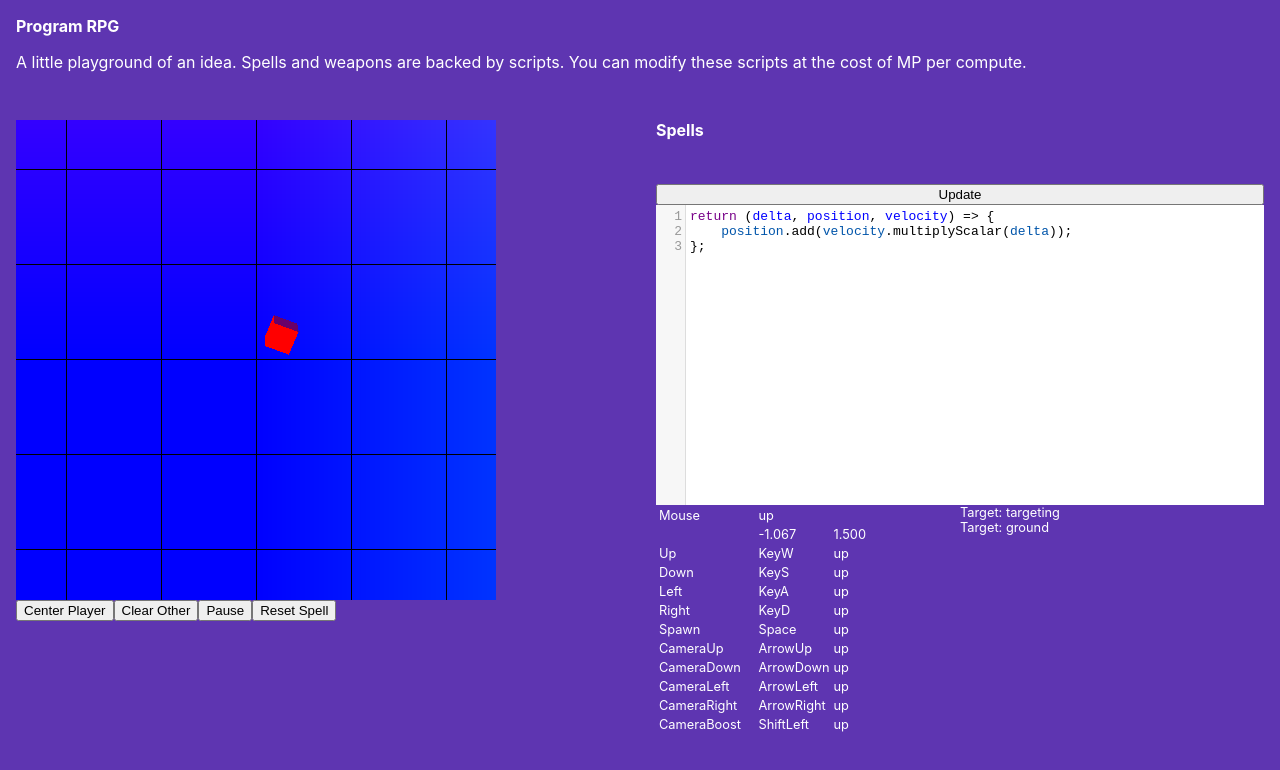
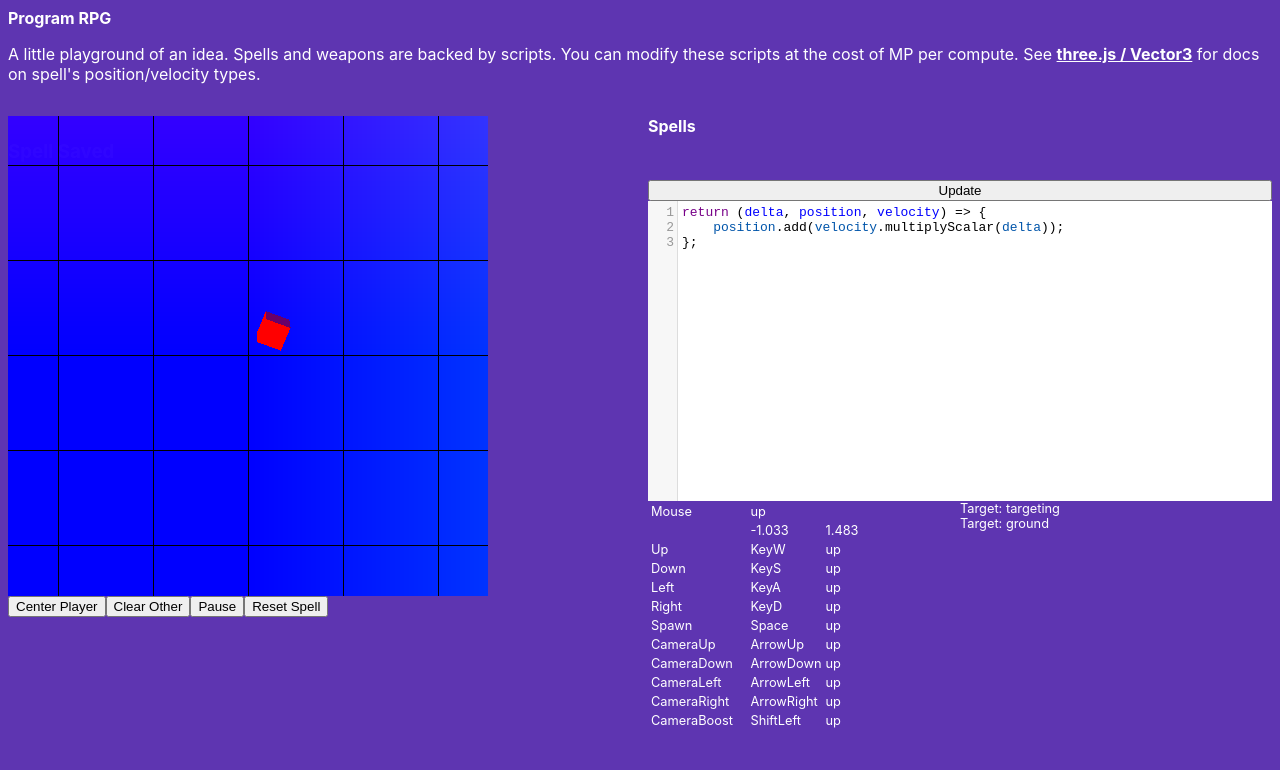
Before and after one commit to c-dante/program-rpg, a React (Create React App) app: page / in a window 1280 px wide. Both pictures are taken after a click on the button "Reset Spell". Shown: the top 770 px of the page. Built offline with nearby package versions, Linux system fonts and the light colour scheme.

Commit message:
Spell state per projectile

```diff
--- a/src/App.css
+++ b/src/App.css
@@ -25,7 +25,7 @@
 }
 
 .padded > div {
-  padding: 1em;
+  padding: 0.5em;
 }
 
 .flex-expand {
@@ -48,6 +48,13 @@
   pointer-events: none;
 }
 
+.spell-saved-overlay {
+  pointer-events: none;
+  transition-property: opacity;
+  transition-duration: 1s;
+  top: 1.5em;
+}
+
 .pause-btn--paused {
   color: black;
   background-color: #e64a19;
--- a/src/App.tsx
+++ b/src/App.tsx
@@ -9,6 +9,8 @@ const Header = () => (
 			A little playground of an idea.
 			Spells and weapons are backed by scripts.
 			You can modify these scripts at the cost of MP per compute.
+
+			See <a href="https://threejs.org/docs/index.html#api/en/math/Vector3">three.js / Vector3</a> for docs on spell's position/velocity types.
 		</p>
 	</div>
 );
--- a/src/game/Game.tsx
+++ b/src/game/Game.tsx
@@ -144,6 +144,7 @@ export interface State {
 	paused: boolean;
 
 	// [SPELLS] @todo: clean up spell ideas
+	spellSaved: number;
 	currentSpell?: Spell;
 	currentSpellTicker?: AppTick;
 }
@@ -183,6 +184,8 @@ class Game extends React.Component<Props, State> {
 		this.state = {
 			api: this.api,
 			paused: true,
+
+			spellSaved: 0,
 			currentSpell: undefined,
 			currentSpellTicker: undefined,
 		};
@@ -283,6 +286,12 @@ class Game extends React.Component<Props, State> {
 									<h3>Paused</h3>
 								</div>
 							)}
+
+							<div className="fill spell-saved-overlay" style={{
+								opacity: Boolean(this.state.spellSaved) ? 1 : 0,
+							}}>
+								<h3>Spell Saved</h3>
+							</div>
 						</div>
 						<div className="flex-row">
 							<button disabled={!this.api.ctx.bb.player} onClick={(evt) => {
@@ -349,10 +358,22 @@ class Game extends React.Component<Props, State> {
 
 		const currentSpellTicker = spellCaster(spell);
 		this.tickables.push(currentSpellTicker);
+
+		if (this.state.spellSaved) {
+			clearTimeout(this.state.spellSaved);
+		}
+		const saveTimeout = +setTimeout(() => {
+			this.setState({
+				spellSaved: 0,
+			});
+		}, 2000);
+
 		this.setState({
+			spellSaved: saveTimeout,
 			currentSpell: spell,
 			currentSpellTicker,
 		});
+
 	}
 }
 
--- a/src/game/magic.tsx
+++ b/src/game/magic.tsx
@@ -1,10 +1,13 @@
+import { Vector3 } from "three";
 import { TimeStep } from "./actor";
 import { ContextApi, makeBox } from "./api";
 import { SCALE, Colors, Tag } from "./config";
 
+export type SpellFn = () => (delta: number, position: Vector3, velocity: Vector3) => void;
+
 export type Spell = {
 	source: string,
-	fn: any
+	fn: SpellFn
 };
 
 // const basicSpellLogic = (
@@ -18,7 +21,7 @@ export type Spell = {
 export const compileSpell = (incantation: string) => ({
 	source: incantation,
 	// eslint-disable-next-line no-new-func
-	fn: new Function(incantation)(),
+	fn: new Function(incantation) as any,
 });
 
 export const basicSpell: Spell = compileSpell(`return (delta, position, velocity) => {
@@ -43,6 +46,7 @@ export const spellCaster = (spellLogic: Spell = basicSpell) => {
 					.normalize()
 					.multiplyScalar(0.05 * SCALE);
 
+			const entityLogic = spellLogic.fn();
 			api.makeEntity({
 				x: api.ctx.bb.player.mesh.position.x,
 				y: api.ctx.bb.player.mesh.position.y,
@@ -65,7 +69,7 @@ export const spellCaster = (spellLogic: Spell = basicSpell) => {
 					// Phys baby
 					state.life--;
 					try {
-						spellLogic.fn(delta, mesh.position, state.velocity)
+						entityLogic(delta, mesh.position, state.velocity)
 					} catch (error) {
 						console.warn('Spell Exception', error);
 						state.life = 0;
--- a/src/index.css
+++ b/src/index.css
@@ -15,6 +15,11 @@ body {
   right: 0;
   bottom: 0;
   left: 0;
+}
+
+a {
+	color: #ffffff;
+	font-weight: bolder;
 }
 
 h1, h2, h3, h4 {
```
